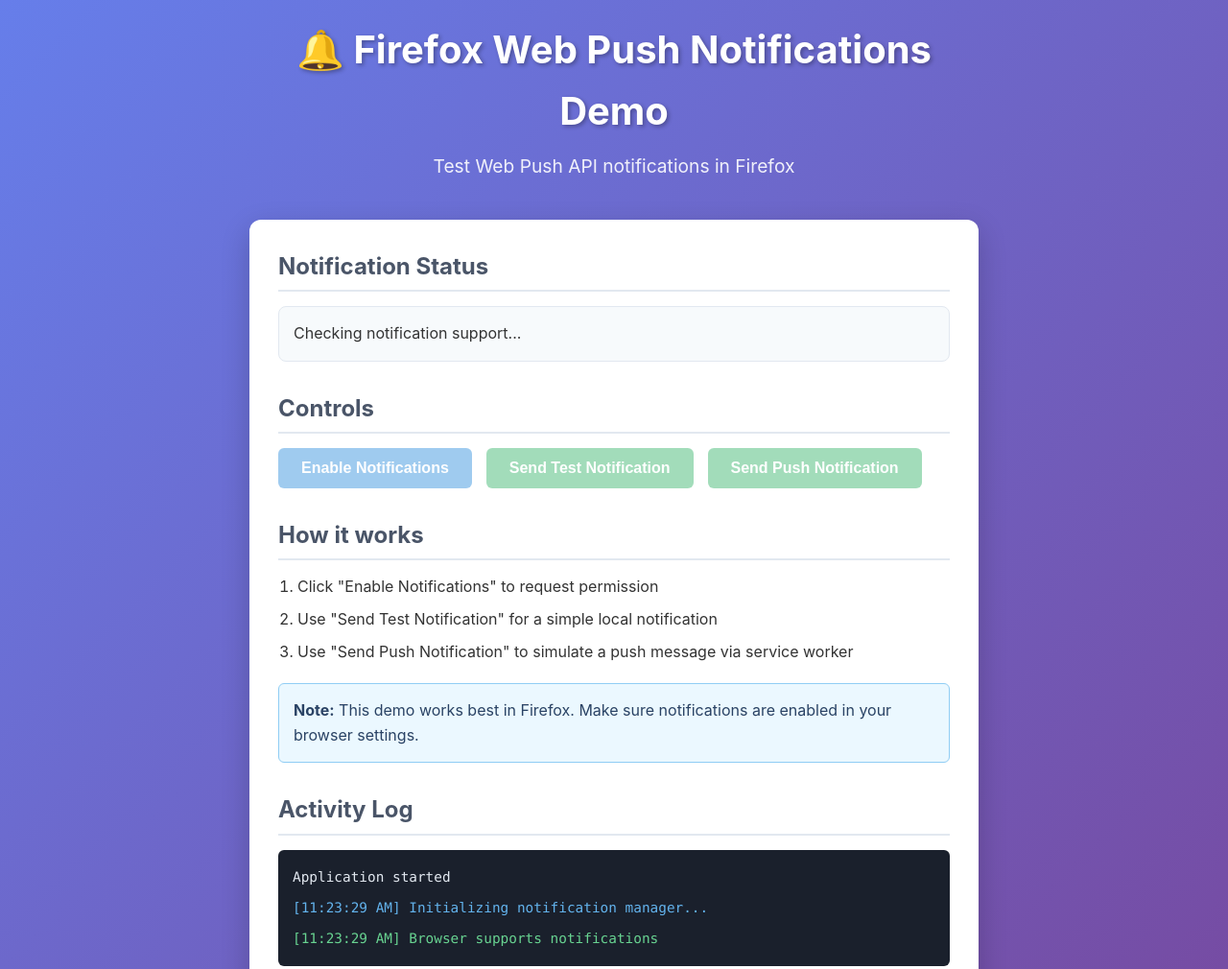
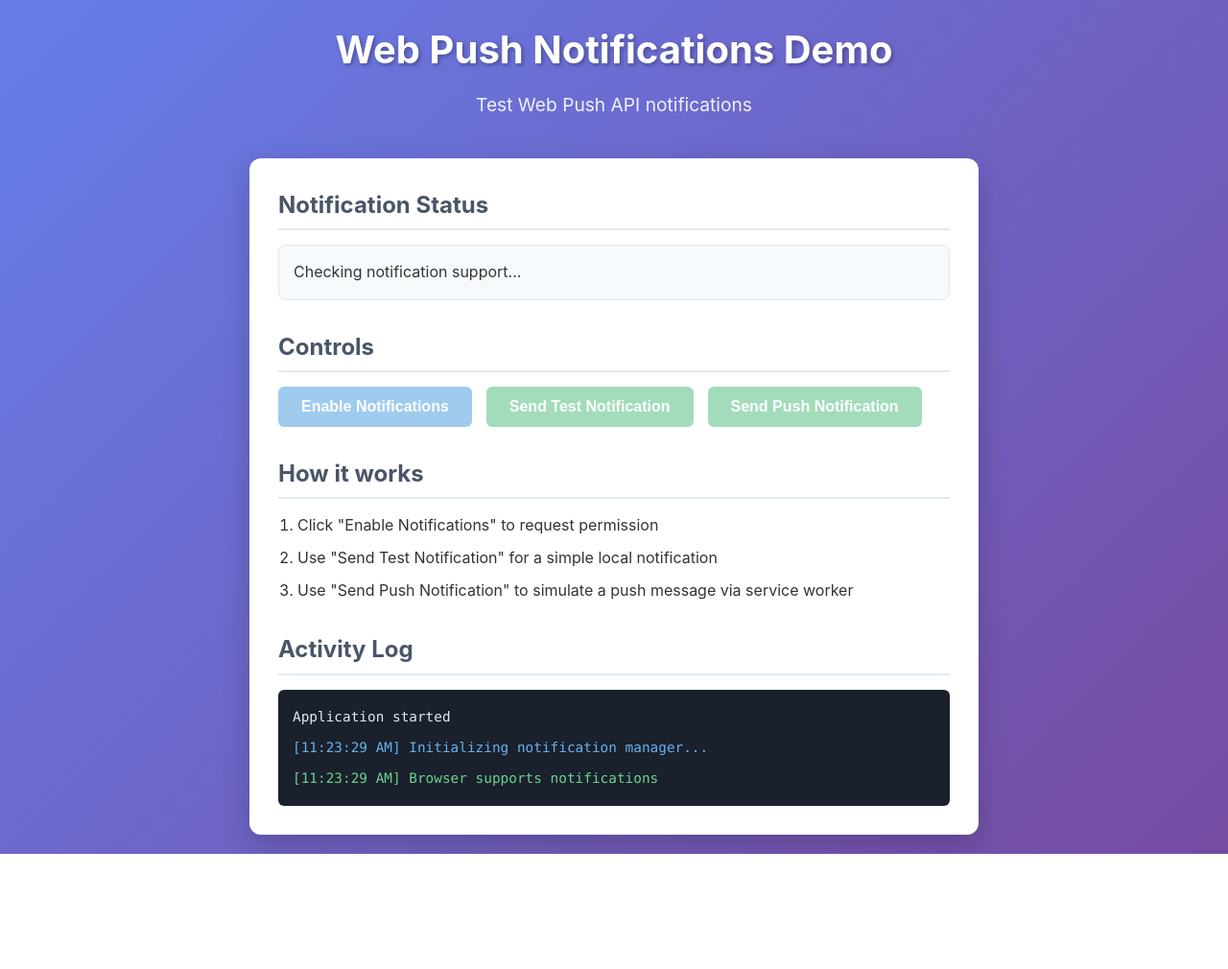
Before and after one commit to jheidbrink/browser-notifications-demo, a plain HTML site: page index.html in a window 1280 px wide. Shown: the top 1010 px of the page at 96% size. After the commit the page ends 890 px from the top, so only its background shows below. Drawn offline with Linux system fonts and the light colour scheme.

```diff
--- a/index.html
+++ b/index.html
@@ -3,14 +3,14 @@
 <head>
     <meta charset="UTF-8">
     <meta name="viewport" content="width=device-width, initial-scale=1.0">
-    <title>Firefox Web Push Notifications Demo</title>
+    <title>Web Push Notifications Demo</title>
     <link rel="stylesheet" href="style.css">
 </head>
 <body>
     <div class="container">
         <header>
-            <h1>🔔 Firefox Web Push Notifications Demo</h1>
-            <p>Test Web Push API notifications in Firefox</p>
+            <h1>Web Push Notifications Demo</h1>
+            <p>Test Web Push API notifications</p>
         </header>
 
         <main>
@@ -44,9 +44,6 @@
                     <li>Use "Send Push Notification" to simulate a push message via service worker</li>
                 </ol>
 
-                <div class="note">
-                    <strong>Note:</strong> This demo works best in Firefox. Make sure notifications are enabled in your browser settings.
-                </div>
             </div>
 
             <div class="log-section">
```
Also changed, not shown: app.js (+0 -7 lines), sw.js (+1 -19 lines), 1 other file.
